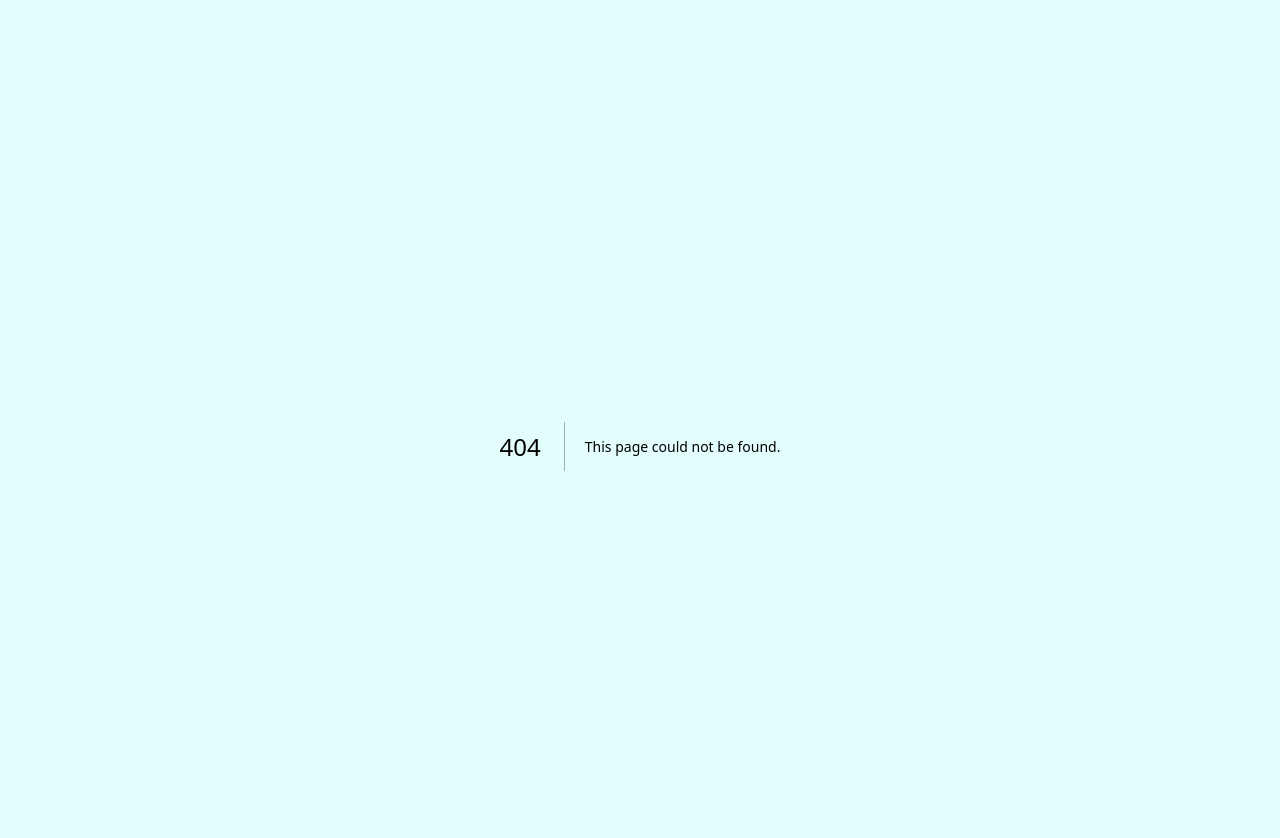
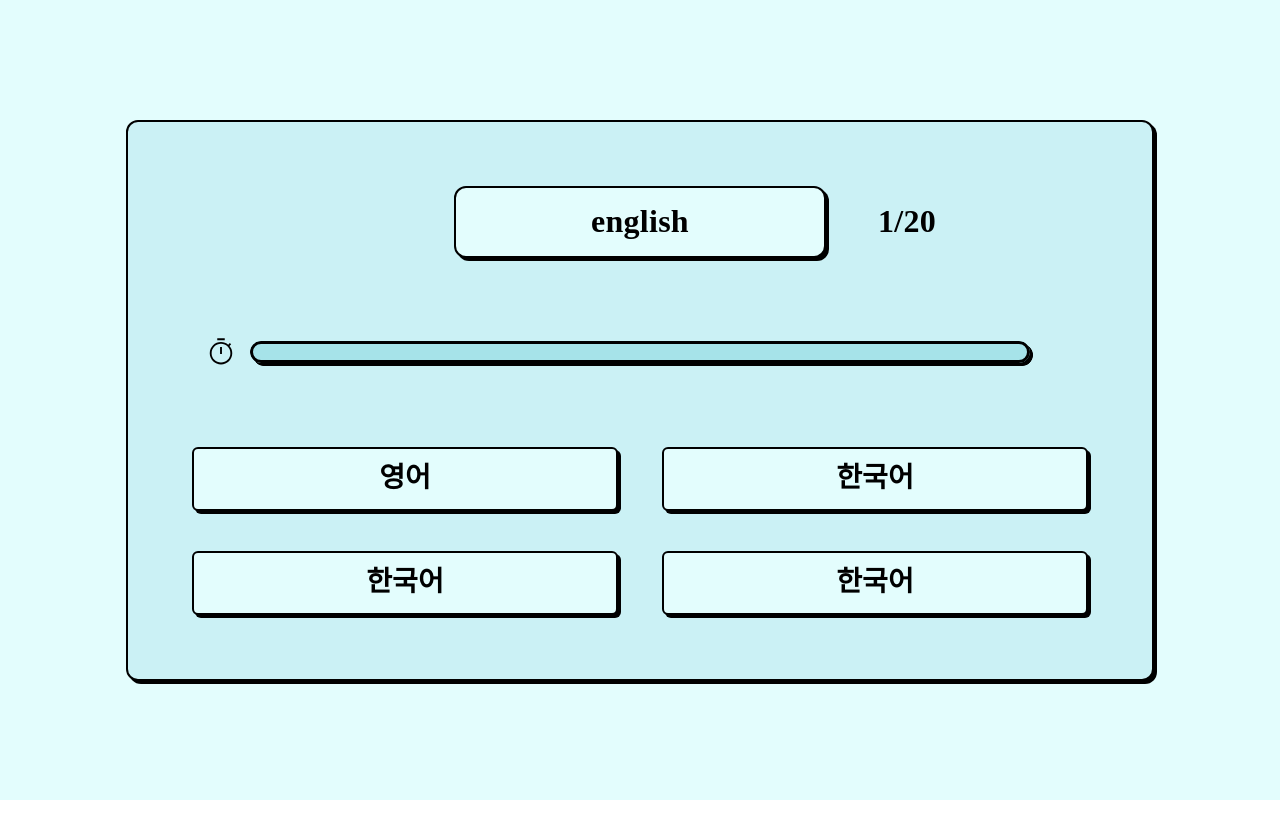
Before and after one commit to arkk200/good-test, a Next.js app: page /test in a window 1280 px wide. Before the commit this address had no page. Shown: the top 838 px of the page. After the commit the page ends 800 px from the top, so only its background shows below. Built offline with nearby package versions, Linux system fonts and the light colour scheme.

Commit message:
ADD :: 시험 보는 페이지 퍼블리싱

```diff
--- /dev/null
+++ b/src/assets/icons/IconTimer.tsx
@@ -0,0 +1,18 @@
+const IconTimer = () => {
+  return (
+    <svg
+      xmlns="http://www.w3.org/2000/svg"
+      width="30"
+      height="30"
+      viewBox="0 0 30 30"
+      fill="none"
+    >
+      <path
+        d="M11.25 3.125V1.25H18.75V3.125H11.25ZM14.0625 17.0938H15.9375V9.90625H14.0625V17.0938ZM15 27.4688C13.4583 27.4688 12.0052 27.1719 10.6406 26.5781C9.27604 25.9844 8.08333 25.1771 7.0625 24.1563C6.04167 23.1354 5.23438 21.9427 4.64062 20.5781C4.04688 19.2135 3.75 17.7604 3.75 16.2188C3.75 14.6771 4.04688 13.224 4.64062 11.8594C5.23438 10.4948 6.04167 9.30208 7.0625 8.28125C8.08333 7.26042 9.27604 6.45313 10.6406 5.85938C12.0052 5.26563 13.4583 4.96875 15 4.96875C16.3958 4.96875 17.7083 5.20313 18.9375 5.67188C20.1667 6.14063 21.2604 6.79167 22.2188 7.625L23.8125 6.03125L25.125 7.34375L23.5312 8.9375C24.2812 9.77083 24.9219 10.7813 25.4531 11.9688C25.9844 13.1563 26.25 14.5729 26.25 16.2188C26.25 17.7604 25.9531 19.2135 25.3594 20.5781C24.7656 21.9427 23.9583 23.1354 22.9375 24.1563C21.9167 25.1771 20.724 25.9844 19.3594 26.5781C17.9948 27.1719 16.5417 27.4688 15 27.4688ZM15 25.5938C17.6042 25.5938 19.8177 24.6823 21.6406 22.8594C23.4635 21.0365 24.375 18.8229 24.375 16.2188C24.375 13.6146 23.4635 11.401 21.6406 9.57813C19.8177 7.75521 17.6042 6.84375 15 6.84375C12.3958 6.84375 10.1823 7.75521 8.35938 9.57813C6.53646 11.401 5.625 13.6146 5.625 16.2188C5.625 18.8229 6.53646 21.0365 8.35938 22.8594C10.1823 24.6823 12.3958 25.5938 15 25.5938Z"
+        fill="black"
+      />
+    </svg>
+  );
+};
+
+export default IconTimer;
--- /dev/null
+++ b/src/hooks/useTimer.ts
@@ -0,0 +1,29 @@
+import { useEffect, useRef } from "react";
+
+const useTimer = (time: number, onTimeout: () => void) => {
+  const timerIdRef = useRef<NodeJS.Timeout | null>(null);
+
+  const start = () => {
+    timerIdRef.current = setTimeout(() => {
+      onTimeout();
+    }, time);
+  };
+
+  useEffect(() => {
+    return () => {
+      if (timerIdRef.current) clearTimeout(timerIdRef.current);
+    };
+  });
+
+  const stop = () => {
+    console.log("asdf");
+    if (timerIdRef.current) clearTimeout(timerIdRef.current);
+  };
+
+  return {
+    start,
+    stop,
+  };
+};
+
+export default useTimer;
--- /dev/null
+++ b/src/pages/test/index.tsx
@@ -0,0 +1,108 @@
+import IconTimer from "@/assets/icons/IconTimer";
+import Button from "@/components/common/Button/Button";
+import { Column, Row } from "@/components/common/Flex/Flex";
+import ProgressBarTimer from "@/components/common/ProgressBarTimer/ProgressBarTimer";
+import Text from "@/components/common/Text/Text";
+import useTimer from "@/hooks/useTimer";
+import { color } from "@/styles/color.style";
+import { font } from "@/styles/font.style";
+import { useEffect } from "react";
+import { styled } from "styled-components";
+
+const Test = () => {
+  const { start } = useTimer(3000, () => {
+    console.log("timer end");
+  });
+
+  useEffect(() => {
+    start();
+  }, [start]);
+
+  return (
+    <Form>
+      <Row gap={52} alignItems="center">
+        <div style={{ visibility: "hidden" }}>
+          <Text type="H1">1/20</Text>
+        </div>
+        <English>english</English>
+        <Text type="H1">1/20</Text>
+      </Row>
+      <Row gap={14} alignItems="center">
+        <IconTimer />
+        <ProgressBarTimer time={3} />
+        <div style={{ visibility: "hidden" }}>
+          <IconTimer />
+        </div>
+      </Row>
+      <Column gap={40}>
+        <Row gap={44}>
+          <Button
+            color="black"
+            backgroundColor="main"
+            width={426}
+            size="XLARGE"
+          >
+            영어
+          </Button>
+          <Button
+            color="black"
+            backgroundColor="main"
+            width={426}
+            size="XLARGE"
+          >
+            한국어
+          </Button>
+        </Row>
+        <Row gap={44}>
+          <Button
+            color="black"
+            backgroundColor="main"
+            width={426}
+            size="XLARGE"
+          >
+            한국어
+          </Button>
+          <Button
+            color="black"
+            backgroundColor="main"
+            width={426}
+            size="XLARGE"
+          >
+            한국어
+          </Button>
+        </Row>
+      </Column>
+    </Form>
+  );
+};
+
+export default Test;
+
+const Form = styled.div`
+  display: flex;
+  flex-direction: column;
+  align-items: center;
+  gap: 78px;
+  padding: 64px;
+
+  border: 2px solid ${color.black};
+  border-radius: 12px;
+  background-color: ${color.secondary};
+  box-shadow: 3px 3px 0px 0px ${color.black};
+`;
+
+const English = styled.p`
+  ${font.H1}
+  display: flex;
+  align-items: center;
+  justify-content: center;
+  width: 368px;
+  height: 68px;
+
+  border: 2px solid ${color.black};
+  border-radius: 12px;
+  background-color: ${color.main};
+  box-shadow: 3px 3px 0px 0px ${color.black};
+
+  user-select: none;
+`;
```
